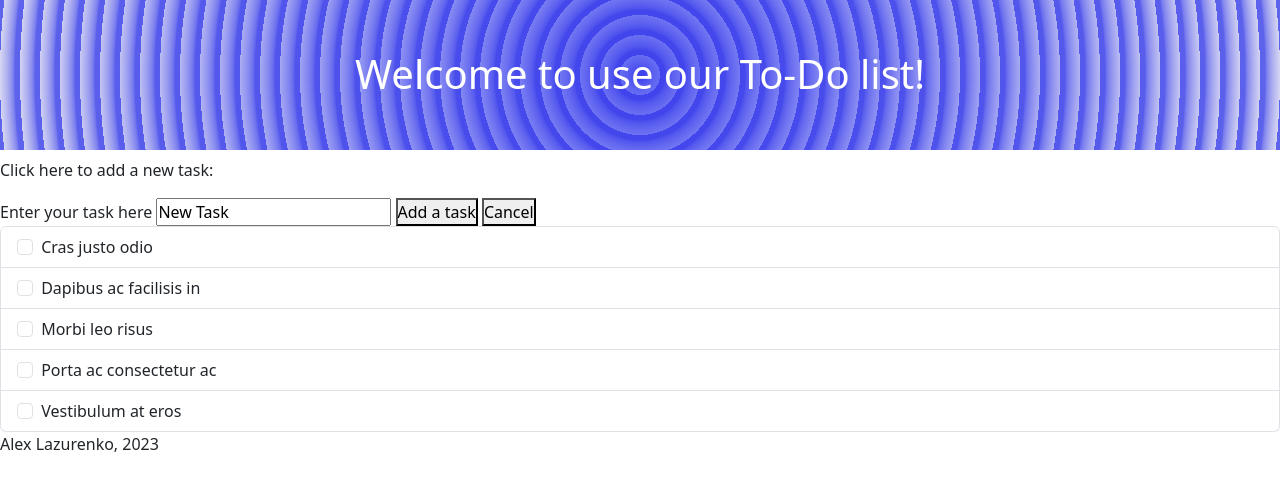
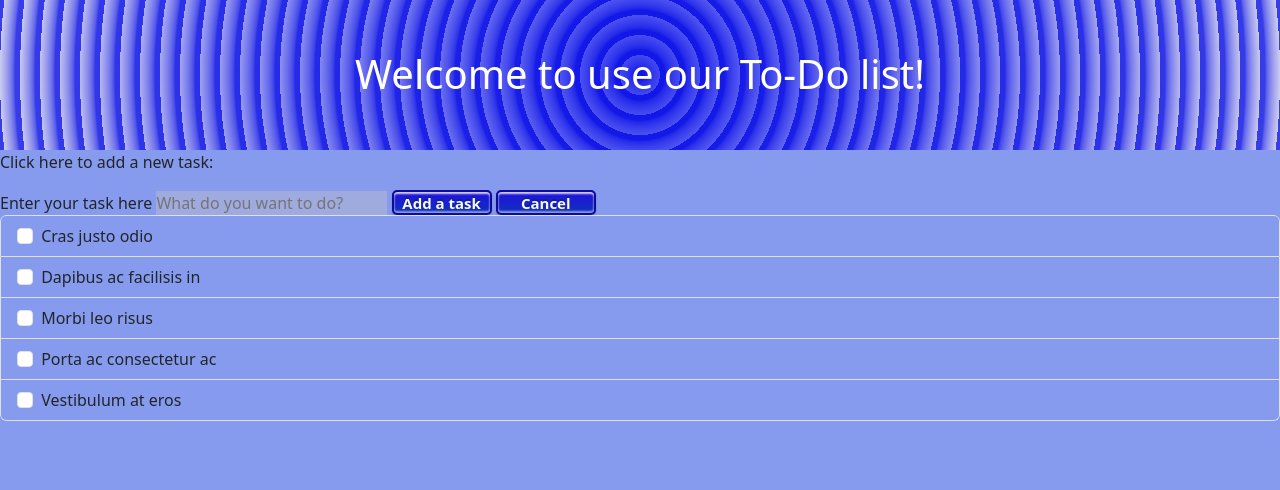
Before and after one commit to alex090890/WBS_JavaScript_ToDo-list, a plain HTML site: page index.html in a window 1280 px wide. Both pictures are taken after a click on the button "Add a new task". Drawn offline with nearby package versions, Linux system fonts and the light colour scheme.

Commit message:
Worked on styling

```diff
--- a/index.css
+++ b/index.css
@@ -8,8 +8,71 @@ h1 {
     padding-top: 50px;
     color: white;
     height: 150px;
+    position: fixed;
+    width: 100%;
+    z-index: 10;
+    opacity: 1;
+}
+
+main {
+  top: 150px;
+  position: relative;
+}
+
+body {
+    background-color: #869bee;
 }
 
 .addnewtaskform {
     display: none;
 }
+
+.list-group, #labelList {
+  overflow: scroll;
+}
+
+.list-group, #labelList, .list-group-item {
+    background-color: #869bee !important;
+}
+
+.list-group-item {
+  overflow: hidden;
+}
+
+button {
+  height: 25px;
+  width: 100px;
+  cursor: pointer;
+  font-weight: 600;
+  font-size: 15px;
+  border: 2px solid #0c0c96;
+  border-radius: 5px;
+  color: #F8F8F8;
+  box-shadow: 0px 2px 2px rgba(0, 0, 0, 0.2), 0px -2px 2px rgba(255, 255, 255, 0.5) inset, 0 2px 2px rgba(255, 255, 255, 0.8) inset;
+  background: linear-gradient(rgb(34, 17, 221), #0e31bc);
+  text-shadow: 0 -2px #0c2196;
+}
+
+button:hover {
+  box-shadow: 0px 2px 2px rgba(0, 0, 0, 0.1), 0px -2px 2px rgba(255, 255, 255, 0.25) inset, 0 2px 2px rgba(255, 255, 255, 0.4) inset;
+  background: #0e2bbc;
+  background: linear-gradient(#0e39bc, #110c96);
+  border-color: #18064f;
+}
+
+button:active {
+  margin-top: 2px;
+  margin-bottom: -2px;
+  box-shadow: 0px 2px 2px rgba(63, 63, 63, 0.1), 0px -2px 2px rgba(255, 255, 255, 0.25) inset, 0 2px 2px rgba(255, 255, 255, 0.4) inset;
+  background: #130c96;
+  background: linear-gradient(#110c96, #140ebc);
+}
+
+#newItem {
+    background-color: #9faadf;
+    border: none;
+}
+
+#newItem:hover {
+    border-bottom: 2px solid purple;
+}
--- a/index.html
+++ b/index.html
@@ -7,6 +7,7 @@
      <link href="https://cdn.jsdelivr.net/npm/bootstrap@5.3.2/dist/css/bootstrap.min.css" rel="stylesheet" integrity="sha384-T3c6CoIi6uLrA9TneNEoa7RxnatzjcDSCmG1MXxSR1GAsXEV/Dwwykc2MPK8M2HN" crossorigin="anonymous">
      <link rel="stylesheet" href="./reset.css">
      <link rel="stylesheet" href="./index.css">
+     <link rel="icon" type="image/x-icon" href="./assets/favicon.ico">
 </head>
 <body>
     <header>
@@ -20,7 +21,7 @@
         <button class="addnewtask">Add a new task</button>
         <form action="#" class="addnewtaskform" id="myForm">
           <label for="newItem">Enter your task here</label>
-          <input type="text" class="addnewtaskinput" id="newItem" placeholder="What do you want to do?" value="New Task">
+          <input type="text" class="addnewtaskinput" id="newItem" placeholder="What do you want to do?" required>
           <button type="submit" id="addnewtasksubmit
           ">Add a task</button>
           <button type="submit" id="cancelAdding">Cancel</button>
@@ -49,9 +50,6 @@
   </label>
 </div>
     </main>
-    <footer>
-      <p>Alex Lazurenko, 2023</p>
-    </footer>
 
 
 
```
Also changed, not shown: script.js (+5 -3 lines), assets/favicon.ico (added).
